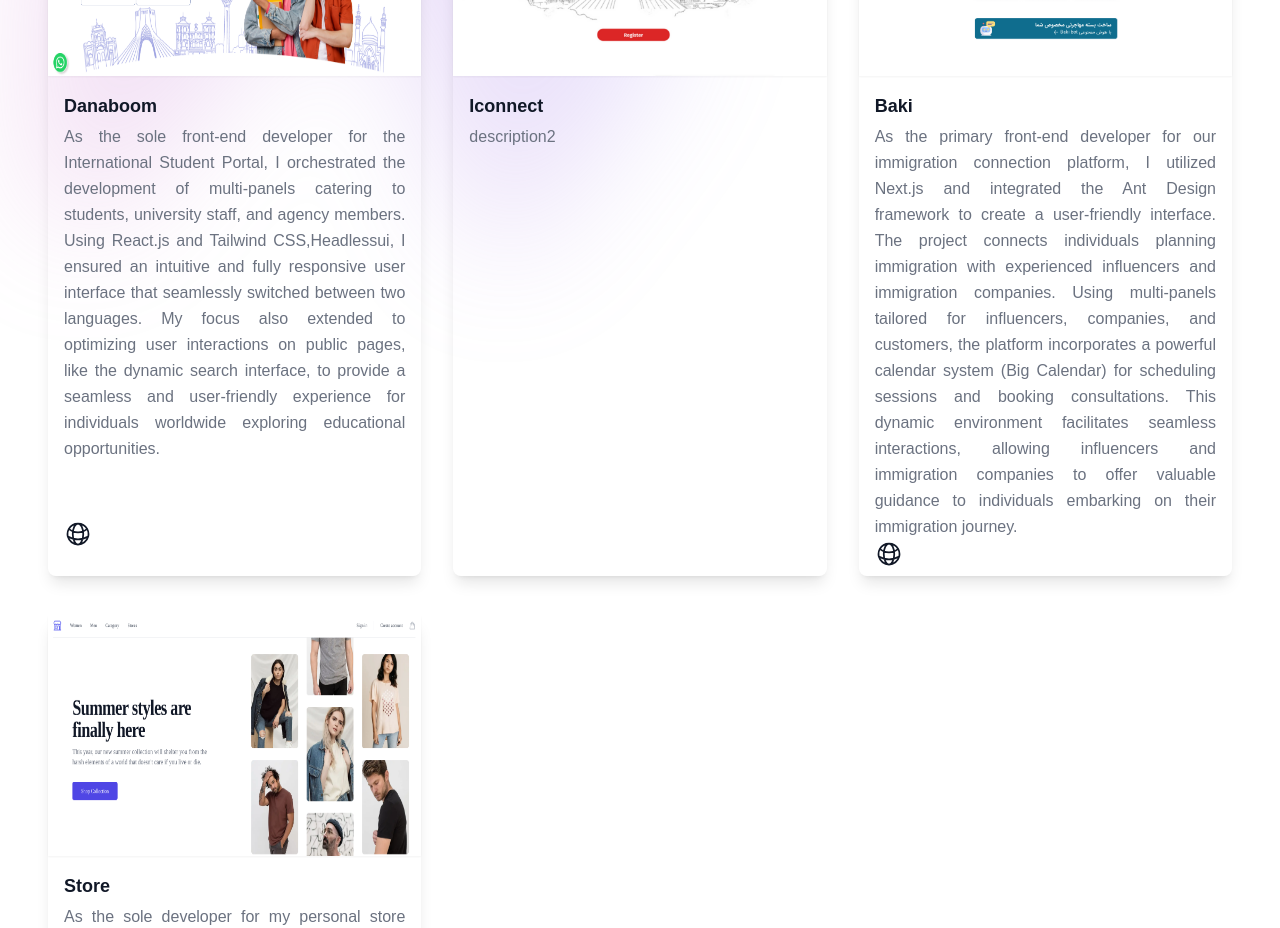
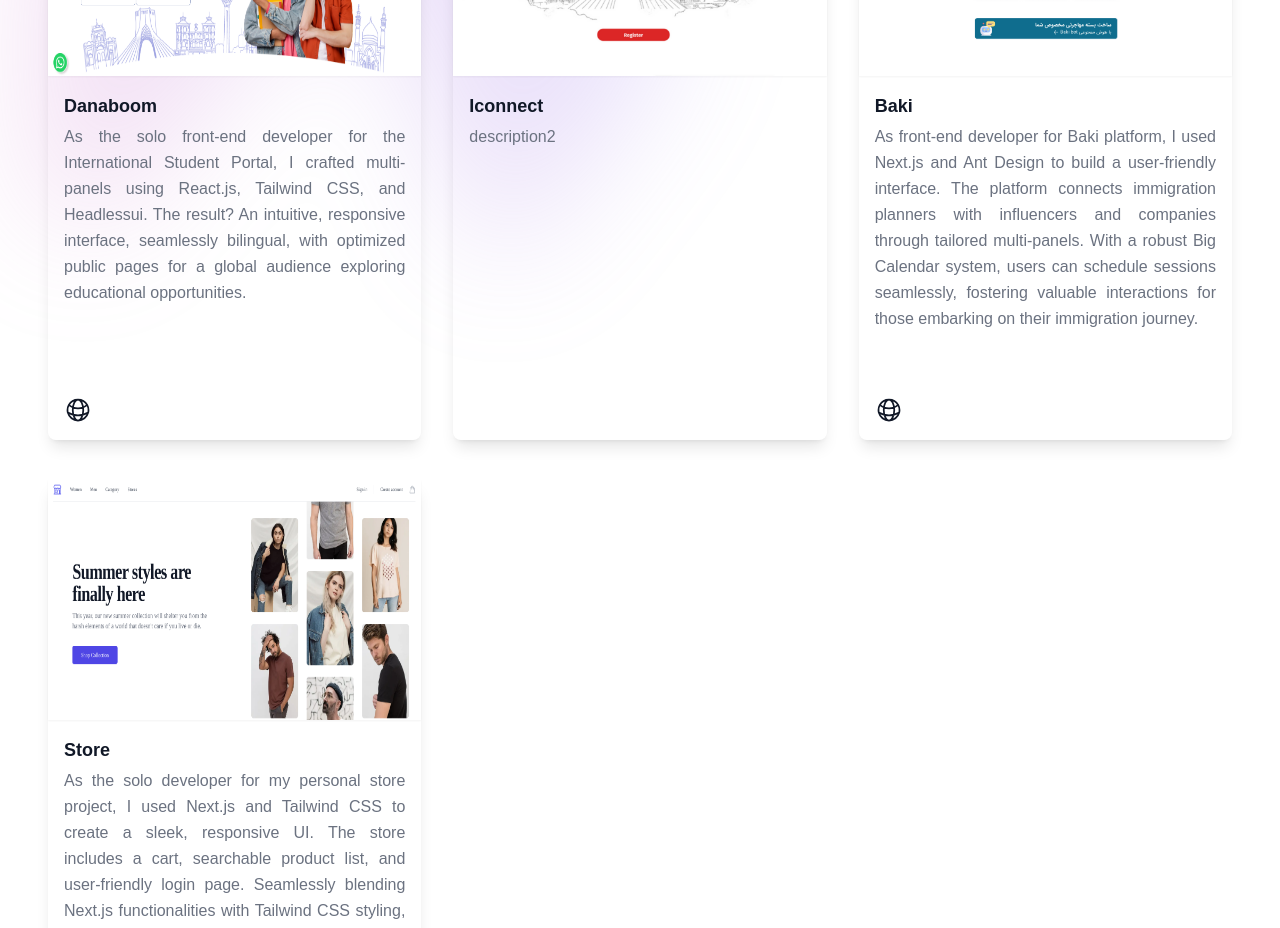
Before and after one commit to atefeh-karimi/portfolio, a Next.js app: page /projects in a window 1280 px wide. Shown: the part 320-1248 px from the top of the page. Built offline with nearby package versions, Linux system fonts and the light colour scheme.

Commit message:
update projects description

```diff
--- a/app/projects/page.jsx
+++ b/app/projects/page.jsx
@@ -42,7 +42,7 @@ export default function Projects() {
           />
         </div>
       </div>
-      <div className="2xl:mt-44">
+      <div className="mb-20 2xl:mt-44">
         <motion.ul
           variants={container}
           initial="hidden"
@@ -56,7 +56,8 @@ export default function Projects() {
               className="relative w-full h-full border rounded-lg shadow-lg group"
               variants={item}
             >
-              <div className="w-full overflow-hidden shadow-sm h-60 ">
+              {/* image */}
+              <div className="w-full shadow-sm h-60 ">
                 <Image
                   src={`/assets/projects/${project.image}.png`}
                   alt=""
@@ -66,14 +67,16 @@ export default function Projects() {
                   className="object-center w-full h-full rounded-t-lg "
                 />
               </div>
-              <div className="flex flex-col justify-between px-4 py-4 text-base font-medium text-gray-900 border h-[500px]">
+              {/* description */}
+              <div className="flex flex-col px-4 py-4 text-base font-medium text-gray-900 border ">
                 <div>
                   <h3 className="text-lg font-semibold">{project.name}</h3>
-                  <p className="mt-1 leading-relaxed text-justify text-gray-500 text-md">
+                  <p className="mt-1 leading-relaxed text-justify text-gray-500 h-60 text-md">
                     {project.description}
                   </p>
                 </div>
-                <div className="flex items-center gap-3 pb-3">
+                {/* social */}
+                <div className="flex items-center gap-3 mt-8">
                   {project?.githubUrl && (
                     <Link
                       href={project.githubUrl}
--- a/public/assets/data.js
+++ b/public/assets/data.js
@@ -22,7 +22,7 @@ export const projects = [
     id: 1,
     image: "danaboom-desk-en",
     description:
-      "As the sole front-end developer for the International Student Portal, I orchestrated the development of multi-panels catering to students, university staff, and agency members. Using React.js and Tailwind CSS,Headlessui, I ensured an intuitive and fully responsive user interface that seamlessly switched between two languages. My focus also extended to optimizing user interactions on public pages, like the dynamic search interface, to provide a seamless and user-friendly experience for individuals worldwide exploring educational opportunities.",
+      "As the solo front-end developer for the International Student Portal, I crafted multi-panels using React.js, Tailwind CSS, and Headlessui. The result? An intuitive, responsive interface, seamlessly bilingual, with optimized public pages for a global audience exploring educational opportunities.",
     name: "Danaboom",
     githubUrl: "",
     webUrl: "https://danaboom.com/",
@@ -39,7 +39,7 @@ export const projects = [
     id: 2,
     image: "baki-desk",
     description:
-      "As the primary front-end developer for our immigration connection platform, I utilized Next.js and integrated the Ant Design framework to create a user-friendly interface. The project connects individuals planning immigration with experienced influencers and immigration companies. Using multi-panels tailored for influencers, companies, and customers, the platform incorporates a powerful calendar system (Big Calendar) for scheduling sessions and booking consultations. This dynamic environment facilitates seamless interactions, allowing influencers and immigration companies to offer valuable guidance to individuals embarking on their immigration journey.",
+      "As front-end developer for Baki platform, I used Next.js and Ant Design to build a user-friendly interface. The platform connects immigration planners with influencers and companies through tailored multi-panels. With a robust Big Calendar system, users can schedule sessions seamlessly, fostering valuable interactions for those embarking on their immigration journey.",
     name: "Baki",
     githubUrl: "",
     webUrl: "https://ba-ki.com/",
@@ -48,7 +48,7 @@ export const projects = [
     id: 3,
     image: "store",
     description:
-      "As the sole developer for my personal store project, I employed Next.js and integrated Tailwind CSS to craft a sleek and responsive user interface. The store features essential components like a cart, a searchable product list, and a user-friendly login page. With a focus on user experience, the project seamlessly combines Next.js functionalities with Tailwind CSS styling, creating an intuitive environment for customers to browse, search, and manage their purchases effortlessly.",
+      "As the solo developer for my personal store project, I used Next.js and Tailwind CSS to create a sleek, responsive UI. The store includes a cart, searchable product list, and user-friendly login page. Seamlessly blending Next.js functionalities with Tailwind CSS styling, the project offers an intuitive environment for easy browsing, searching, and effortless purchase management.",
     name: "Store",
     githubUrl: "https://github.com/atefeh-karimi/store-nextjs",
     webUrl: "https://store-nextjs.atefehkarimikia.ir/",
```
